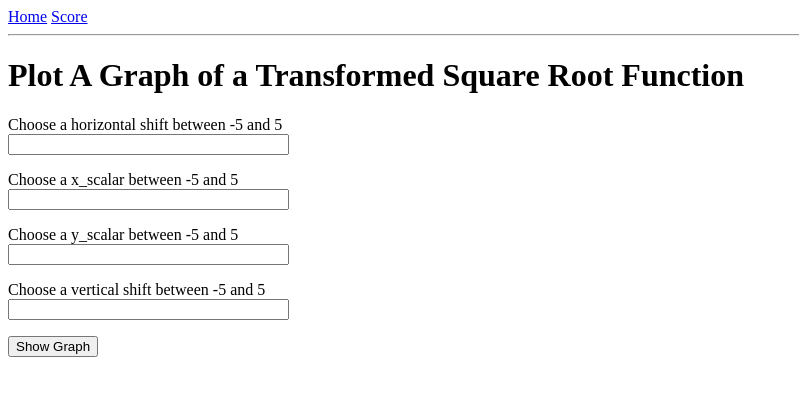
After one commit to lumpofice/math_website, a Flask app: page /square_root_transform in a window 1280 px wide. The commit adds this page. Shown: the top 396 px of the page, without its empty margins (0-799 px from the left). Run offline with Flask 2, Linux system fonts and the light colour scheme.

Commit message:
completion of the square root transform function; changing the reciprocal inputs to integer-only so as to remove scaling issues in plotting the graph

```diff
--- a/app/forms.py
+++ b/app/forms.py
@@ -41,6 +41,21 @@ class PolynomialDegree1TransformForm(FlaskForm):
 
 
 class ReciprocalDegree0ByDegree1TransformForm(FlaskForm):
+    horizontal_shift = IntegerField(\
+    'Choose an integer horizontal shift between -5 and 5',\
+    validators=[InputRequired(), NumberRange(-5, 5)])
+    x_scalar = IntegerField(\
+    'Choose an integer x_scalar between -5 and 5',\
+    validators=[InputRequired(), NumberRange(-5, 5)])
+    y_scalar = IntegerField('Choose an integer y_scalar between -5 and 5',\
+    validators=[InputRequired(), NumberRange(-5, 5)])
+    vertical_shift = IntegerField(\
+    'Choose an integer vertical shift between -5 and 5',\
+    validators=[InputRequired(), NumberRange(-5, 5)])
+    submit = SubmitField('Show Graph')
+
+
+class SquareRootTransformForm(FlaskForm):
     horizontal_shift = FloatField('Choose a horizontal shift between -5 and 5',\
     validators=[InputRequired(), NumberRange(-5, 5)])
     x_scalar = FloatField(\
--- a/app/routes.py
+++ b/app/routes.py
@@ -6,6 +6,7 @@ from app.polynomial_degree_2_transform import PolynomialDegree2Transform
 from app.polynomial_degree_1_transform import PolynomialDegree1Transform
 from app.reciprocal_degree_0_by_degree_1_transform import\
 ReciprocalDegree0ByDegree1Transform
+from app.square_root_transform import SquareRootTransform
 
 
 @app.route('/')
@@ -35,7 +36,7 @@ def geometric_series():
 
         return redirect(url_for('geometric_series_graph_results'))
 
-    return render_template('geometric_series.html', title='Geometric Series',\
+    return render_template('geometric_series.html', title='MassiveDiscipline',\
     form=form)
 
 
@@ -60,7 +61,7 @@ def polynomial_degree_2_transform():
 
     return render_template(\
     'polynomial_degree_2_transform.html',\
-    title='Polynomial Degree 2 Transformation',\
+    title='MassiveDiscipline',\
     form=form)
 
 
@@ -86,7 +87,7 @@ def polynomial_degree_1_transform():
 
     return render_template(\
     'polynomial_degree_1_transform.html',\
-    title='Polynomial Degree 1 Transformation',\
+    title='MassiveDiscipline',\
     form=form)
 
 
@@ -114,7 +115,7 @@ def reciprocal_degree_0_by_degree_1_transform():
 
     return render_template(\
     'reciprocal_degree_0_by_degree_1_transform.html',\
-    title='Reciprocal Degree 0 by Degree 1 Transformation',\
+    title='MassiveDiscipline',\
     form=form)
 
 
@@ -123,3 +124,31 @@ def reciprocal_degree_0_by_degree_1_transform_graph_results():
     return render_template(\
     'reciprocal_degree_0_by_degree_1_transform_graph_results.html',\
     title='MassiveDiscipline')
+
+
+@app.route('/square_root_transform',\
+methods=['GET', 'POST'])
+def square_root_transform():
+    form = SquareRootTransformForm()
+
+    if form.validate_on_submit():
+
+        square_root_transform = SquareRootTransform()
+        square_root_transform.graph(\
+        form.horizontal_shift.data, form.x_scalar.data,\
+        form.y_scalar.data, form.vertical_shift.data)
+
+        return redirect(url_for(\
+        'square_root_transform_graph_results'))
+
+    return render_template(\
+    'square_root_transform.html',\
+    title='MassiveDiscipline',\
+    form=form)
+
+
+@app.route('/square_root_transform_graph_results')
+def square_root_transform_graph_results():
+    return render_template(\
+    'square_root_transform_graph_results.html',\
+    title='MassiveDiscipline')
--- a/app/templates/index.html
+++ b/app/templates/index.html
@@ -25,5 +25,11 @@
 			}}'>
 			Reciprocal Degree 0 by Degree 1
 		</a><br>
+		<h4>Radicals</h4>
+		<a href='{{
+			url_for("square_root_transform")
+			}}'>
+			Square Root
+		</a><br>
 	</div>
 {% endblock %}
--- /dev/null
+++ b/app/templates/square_root_transform.html
@@ -0,0 +1,41 @@
+{% extends 'base.html' %}
+
+{% block content %}
+	<h1>
+		Plot A Graph of a Transformed Square Root Function
+	</h1>
+	<form action='' method='post' novalidate>
+		{{ form.hidden_tag() }}
+		<p>
+			{{ form.horizontal_shift.label }}<br>
+			{{ form.horizontal_shift(size=32) }}<br>
+			{% for error in form.horizontal_shift.errors %}
+			<span style='color: red;'>[{{ error }}]</span>
+			{% endfor %}
+		</p>
+		<p>
+			{{ form.x_scalar.label }}<br>
+			{{ form.x_scalar(size=32) }}<br>
+			{% for error in form.x_scalar.errors %}
+			<span style='color: red;'>[{{ error }}]</span>
+			{% endfor %}
+		</p>
+		<p>
+			{{ form.y_scalar.label }}<br>
+			{{ form.y_scalar(size=32) }}<br>
+			{% for error in form.y_scalar.errors %}
+			<span style='color: red;'>[{{ error }}]</span>
+			{% endfor %}
+		</p>
+		<p>
+			{{ form.vertical_shift.label }}<br>
+			{{ form.vertical_shift(size=32) }}<br>
+			{% for error in form.vertical_shift.errors %}
+			<span style='color: red;'>[{{ error }}]</span>
+			{% endfor %}
+		</p>
+		<p>
+			{{ form.submit() }}
+		</p>
+	</form>
+{% endblock %}
```
Also changed, not shown: app/square_root_transform.py (+8 -6 lines), app/templates/square_root_transform_graph_results.html (added, +11 -0 lines), app/static/images/reciprocal_degree_0_by_degree_1_transform.png, app/static/images/square_root_transform.png.
